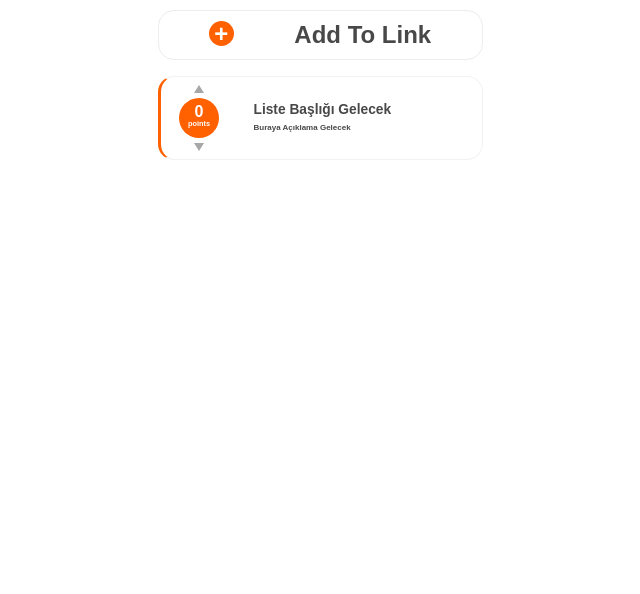
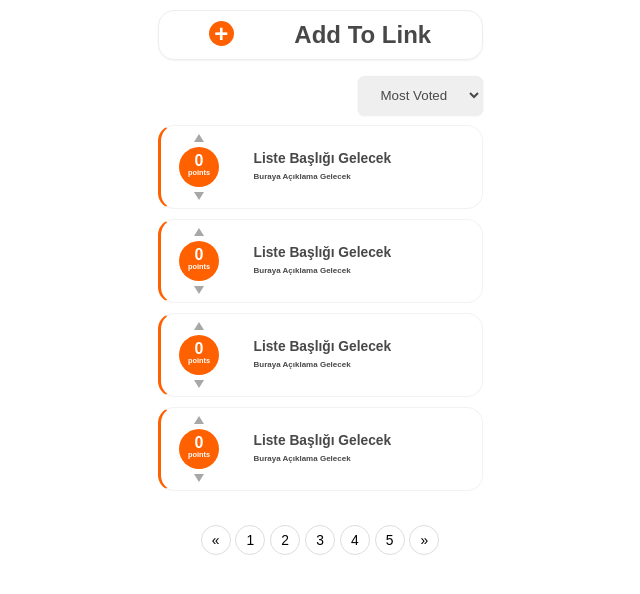
Before and after one commit to tolgagnydnn/linkvoteapp, a React (Create React App) app: page / in a window 1280 px wide. Shown: the top 594 px of the page, without its empty margins (320-960 px from the left). Built offline with nearby package versions, Linux system fonts and the light colour scheme.

Commit message:
Componentler arası veri iletişimi sağlandı.

```diff
--- a/src/components/Alert.js
+++ b/src/components/Alert.js
@@ -1,9 +1,18 @@
-import React from 'react'
+import {useEffect} from 'react'
+import {AlertBox} from '../styled/AlertStyled'
 
-function Alert() {
+function Alert({type, message, removeAlert}) {
+
+    useEffect(() => {
+        const timeout = setTimeout(() => {
+            removeAlert()
+        }, 123000)
+        return () => clearTimeout(timeout);
+    }, [])
+
     return (
-        <AlertBox>
-            <p>İşlem Onaylandı</p>
+        <AlertBox type>
+            <p>{message} {type} </p>
         </AlertBox>
     )
 }
--- a/src/components/Filter.js
+++ b/src/components/Filter.js
@@ -1,10 +1,15 @@
 import React from 'react'
+import {FilterBox, FilterSelect} from '../styled/FilterStyled'
+
 
 function Filter() {
     return (
-        <div>
-
-        </div>
+        <FilterBox>
+                <FilterSelect>
+                    <option> Most Voted </option>
+                    <option> Less Voted </option>
+                </FilterSelect>
+        </FilterBox>
     )
 }
 
--- a/src/components/Modal.js
+++ b/src/components/Modal.js
@@ -1,4 +1,5 @@
 import React from 'react'
+//import Alert from '../components/Alert';
 import {
     ModalBox,
     ModalHeader,
@@ -31,6 +32,7 @@ function Modal({onCancel, onConfirm}) {
                 <ModalButton onClick={confirmHandler}>OK</ModalButton>
             </ModalFooter>
         </ModalBox>
+
     )
 }
 
--- a/src/components/Pagination.js
+++ b/src/components/Pagination.js
@@ -1,10 +1,19 @@
 import React from 'react'
+import {PaginationBox, PaginationNav, PagiinationNumber} from '../styled/PaginationStyled'
 
 function Pagination() {
     return (
-        <div>
-
-        </div>
+        <PaginationBox>
+            <PaginationNav>
+                <PagiinationNumber>&laquo;</PagiinationNumber>
+                <PagiinationNumber>1</PagiinationNumber>
+                <PagiinationNumber>2</PagiinationNumber>
+                <PagiinationNumber>3</PagiinationNumber>
+                <PagiinationNumber>4</PagiinationNumber>
+                <PagiinationNumber>5</PagiinationNumber>
+                <PagiinationNumber>&raquo;</PagiinationNumber>
+            </PaginationNav>
+        </PaginationBox>
     )
 }
 
--- a/src/pages/AddList.js
+++ b/src/pages/AddList.js
@@ -1,5 +1,6 @@
 import React, {useState} from 'react'
 import { useNavigate } from 'react-router-dom';
+import Alert from '../components/Alert';
 import {
     ListFormBox,
     ListFormHead,
@@ -17,23 +18,28 @@ function AddList() {
     let navigate = useNavigate();
     const [listTitle, setlistTitle] = useState("");
     const [listLink, setlistLink] = useState("");
+    const [alert, setAlert] = useState({show:false, message:"", type:""});
 
-    function addingfunc(e) {
+    const addingList = (e) => {
         e.preventDefault();
         if (!listTitle || !listLink) {
-          alert("Kindly fill both Inputs");
-        } else {
+            showAlert(true, "error", "Please fill in the blanks");
+        } else if (listTitle && listLink) {
             setlistTitle("");
             setlistLink("");
+            showAlert(true, "success", "Add Link Thanks");
         }
       }
 
-      console.log(listTitle, listLink)
+    const showAlert = (show = false, type= "", message="") => {
+        setAlert({show, type, message})
+    }
 
     return (
+        <>
         <ListFormBox>
-            <ListFormHead> <span class="previouspage" title="lists" onClick={() => navigate(-1)}> &lt; </span> <span> Add New Link </span> </ListFormHead>
-            <ListForm onSubmit={addingfunc}>
+            <ListFormHead> <span className="previouspage" title="return to lists" onClick={() => navigate(-1)}> &lt; </span> <span> Add New Link </span> </ListFormHead>
+            <ListForm onSubmit={addingList}>
                 <ListFormGroup>
                     <ListFormLabel> Link Name: </ListFormLabel>
                     <ListFormInput value={listTitle} type="text" onChange={(e) => setlistTitle(e.target.value)} placeholder="e.g Alphabet"/>
@@ -47,6 +53,8 @@ function AddList() {
                 </ListButtonBox>
             </ListForm>
         </ListFormBox>
+        {alert.show && <Alert {...alert} removeAlert={showAlert}></Alert>}
+        </>
     )
 }
 
--- a/src/pages/Lists.js
+++ b/src/pages/Lists.js
@@ -2,6 +2,9 @@ import React, {useState} from 'react'
 import { Link } from 'react-router-dom';
 import BackDrop from '../components/BackDrop';
 import Modal from '../components/Modal';
+import Alert from '../components/Alert';
+import Pagination from '../components/Pagination'
+import Filter from '../components/Filter';
 import {
     ListCardBox,
     ListCard,
@@ -20,9 +23,18 @@ function Lists() {
 
     let [listPoint, setlistPoint] = useState(0);
     const [openModal, setopenModal] = useState(false);
+    const [alertShow, setAlertShow] = useState(false);
 
     const closeOpenModal = () => {
         setopenModal(false)
+        showAlert()
+    }
+
+    const showAlert = () => {
+        setAlertShow(true);
+        setTimeout(() => {
+            setAlertShow(false);
+        },2500)
     }
 
     const upvote = () => {
@@ -41,6 +53,7 @@ function Lists() {
                 <span> + </span>
                 Add To Link
             </Link>
+            <Filter></Filter>
             <ListCard>
                 <ListPointBox>
                 <UpvoteButton onClick={() => upvote()}>  </UpvoteButton>
@@ -53,8 +66,47 @@ function Lists() {
                 </ListDescription>
                 <ListCardClose onClick={() => setopenModal(true)}>&times;</ListCardClose>
             </ListCard>
+            <ListCard>
+                <ListPointBox>
+                <UpvoteButton onClick={() => upvote()}>  </UpvoteButton>
+                <ListPoint> {listPoint} <span>points</span></ListPoint>
+                <DownvoteButton onClick={() => downvote()}>  </DownvoteButton>
+                </ListPointBox>
+                <ListDescription>
+                    <ListTitle>Liste Başlığı Gelecek</ListTitle>
+                    <ListLink> Buraya Açıklama Gelecek </ListLink>
+                </ListDescription>
+                <ListCardClose onClick={() => setopenModal(true)}>&times;</ListCardClose>
+            </ListCard>
+            <ListCard>
+                <ListPointBox>
+                <UpvoteButton onClick={() => upvote()}>  </UpvoteButton>
+                <ListPoint> {listPoint} <span>points</span></ListPoint>
+                <DownvoteButton onClick={() => downvote()}>  </DownvoteButton>
+                </ListPointBox>
+                <ListDescription>
+                    <ListTitle>Liste Başlığı Gelecek</ListTitle>
+                    <ListLink> Buraya Açıklama Gelecek </ListLink>
+                </ListDescription>
+                <ListCardClose onClick={() => setopenModal(true)}>&times;</ListCardClose>
+            </ListCard>
+            <ListCard>
+                <ListPointBox>
+                <UpvoteButton onClick={() => upvote()}>  </UpvoteButton>
+                <ListPoint> {listPoint} <span>points</span></ListPoint>
+                <DownvoteButton onClick={() => downvote()}>  </DownvoteButton>
+                </ListPointBox>
+                <ListDescription>
+                    <ListTitle>Liste Başlığı Gelecek</ListTitle>
+                    <ListLink> Buraya Açıklama Gelecek </ListLink>
+                </ListDescription>
+                <ListCardClose onClick={() => setopenModal(true)}>&times;</ListCardClose>
+            </ListCard>
+
             {openModal && <Modal onCancel={closeOpenModal} onConfirm={closeOpenModal} />}
             {openModal && <BackDrop onCancel={closeOpenModal}/>}
+            {alertShow && <Alert success></Alert>}
+            <Pagination></Pagination>
         </ListCardBox>
     )
 }
--- a/src/styled/AddListStyled.js
+++ b/src/styled/AddListStyled.js
@@ -55,18 +55,19 @@ export const ListFormLabel = styled.label`
 
 
 export const ListFormInput = styled.input`
-    background:#e5e5e5;
+    background:#f2f2f2;
     border:0;
     height: 55px;
     font-size: 0.765rem;
     display: block;
     width: 100%;
     color: rgb(72, 72, 72);
-    border-left-width: solid 3px rgb(255, 96, 0);
     padding-left: 1rem;
     margin-top:0.5rem;
     border-radius:0.4rem;
     &:focus {
+        background:none;
+        border:0;
         border-color: rgb(255, 96, 0);
     }
 `
--- a/src/styled/AlertStyled.js
+++ b/src/styled/AlertStyled.js
@@ -2,15 +2,17 @@ import styled from "styled-components";
 
 
 export const AlertBox = styled.div`
-    background:#fff;
-    border-radius:1rem;
+    border-radius:0.4rem;
     position:fixed;
-    top:10%;
-    right:10%;
-    box-shadow: 0 20px 45px 0 rgb(0 0 0 / 10%);
-    min-width:350px;
+    top:5%;
+    right:3%;
+    box-shadow: 0 20px 45px 0 rgb(0 0 0 / 7%);
+    min-width:175px;
     z-index:99;
     border-left: solid 5px;
+    border-left-color: green;
+    padding:15px 30px;
+    background: ${props => props.success ? "#000" : "#ddd"};
     p {
         font-size: 0.800rem;
         font-weight: 600;
--- a/src/styled/FilterStyled.js
+++ b/src/styled/FilterStyled.js
@@ -0,0 +1,26 @@
+import styled from "styled-components";
+
+
+export const FilterBox = styled.div`
+    display:block;
+    width:325px;
+    text-align:right;
+    margin:10px auto;
+    text-align:right;
+`
+
+export const FilterSelect = styled.select`
+    padding:10px 18px;
+    border-radius:0.4rem;
+    border:solid 1px #ededed;
+    color: rgb(72, 72, 72);
+    cursor:pointer;
+    box-shadow: 0 1px 2px 0 rgb(0 0 0 / 8%);
+    option {
+        font-size:0.765rem;
+        padding:5px 10px;
+        font-weight:600;
+        cursor:pointer;
+    }
+
+`
--- a/src/styled/ListStyled.js
+++ b/src/styled/ListStyled.js
@@ -17,6 +17,7 @@ export const ListCardBox = styled.div`
         display:flex;
         justify-content:space-around;
         align-items-center;
+        box-shadow: 0 1px 2px 0 rgb(0 0 0 / 5%);
         span {
             width:25px;
             height:25px;
--- a/src/styled/PaginationStyled.js
+++ b/src/styled/PaginationStyled.js
@@ -0,0 +1,45 @@
+import styled from "styled-components";
+
+
+export const PaginationBox = styled.div`
+    width:100%;
+    display:block;
+`
+
+export const PaginationNav = styled.ul`
+    margin: 2em auto;
+    padding-left: 0;
+    list-style-type: none;
+    display:flex;
+    justify-content:center;
+    align-items:center;
+`
+
+export const PagiinationNumber = styled.li`
+    margin:0.15rem;
+    width:30px;
+    height:30px;
+    display:flex;
+    justify-content:center;
+    align-items:center;
+    text-align:center;
+    border:solid 1px #ddd;
+    border-radius:50%;
+    font-size:0.865rem;
+    padding: 0.125em;
+    cursor:pointer;
+    transition:all .3s ease;
+    &:hover {
+        background:rgb(255, 96, 0);
+        color:#ffffff;
+        border-color:#fff;
+        box-shadow: 0 4px 11px 0 rgb(82 71 71 / 30%);
+
+    }
+    .active {
+        background:rgb(255, 96, 0);
+        color:#ffffff;
+        border-color:#fff;
+        box-shadow: 0 4px 11px 0 rgb(82 71 71 / 30%);
+    }
+`
```
